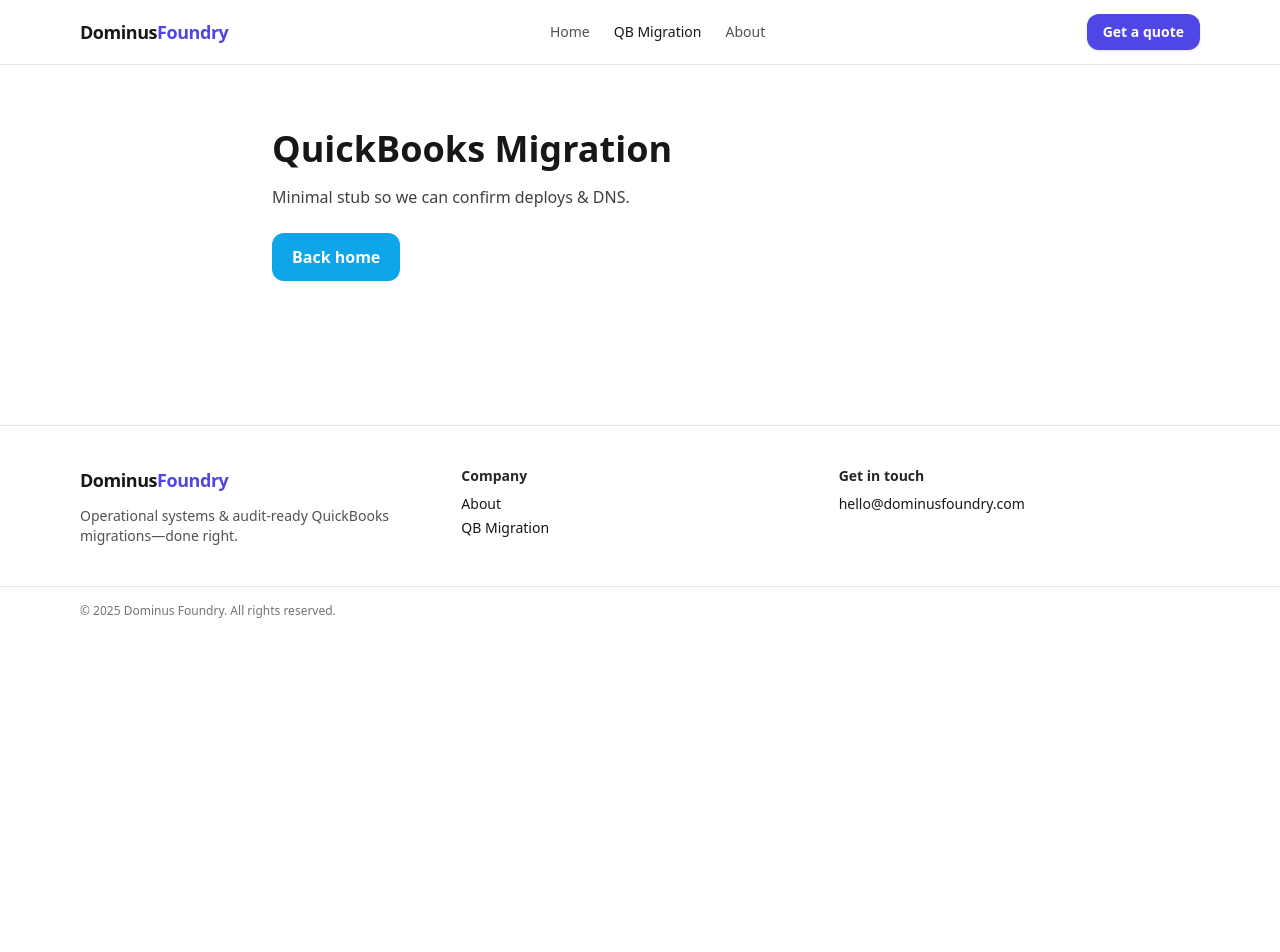
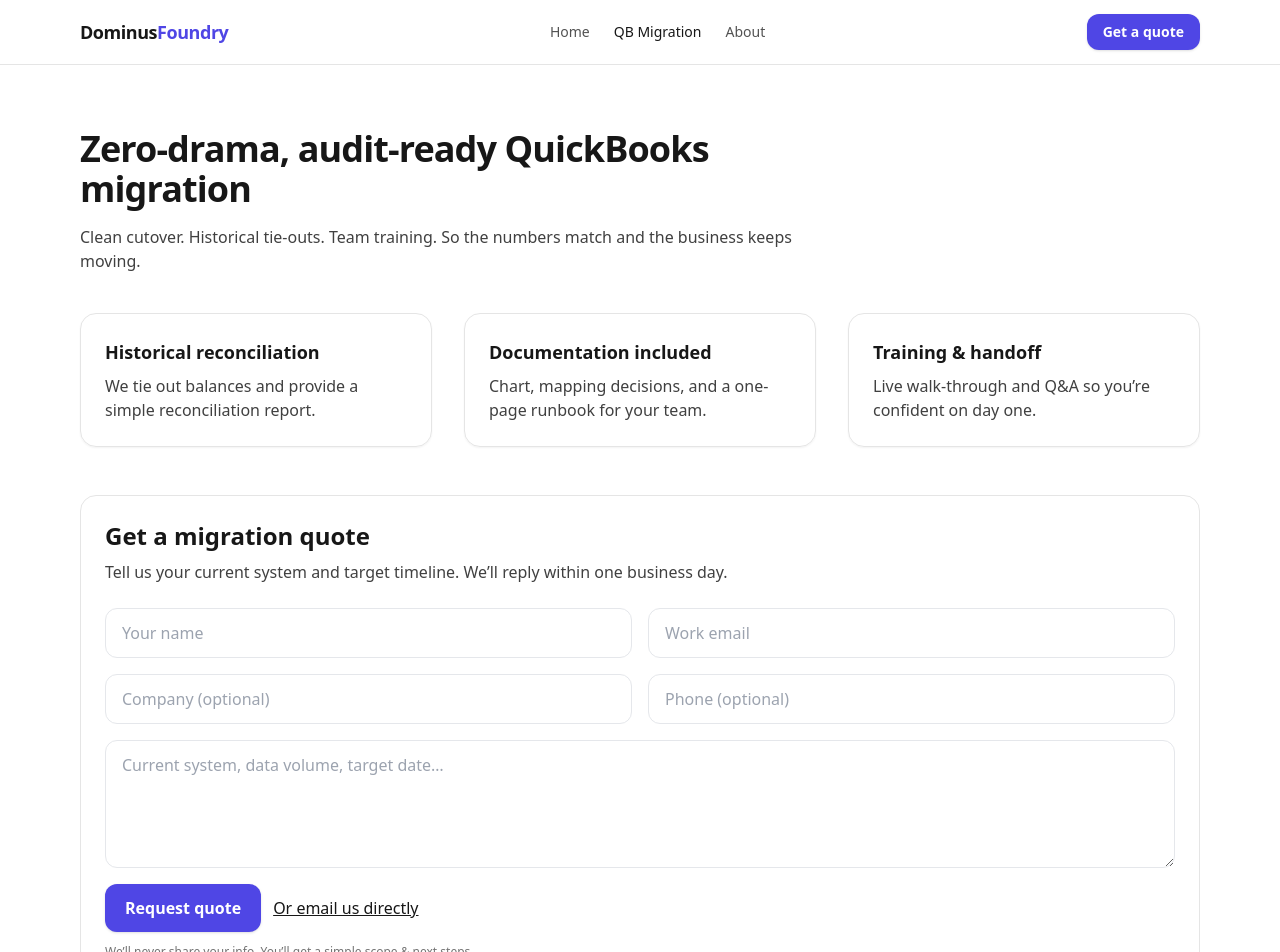
Before and after one commit to markl2305/dominusfoundry, a Next.js app: page /qb-migration in a window 1280 px wide. Shown: the top 952 px of the page. Before the commit the page ends 800 px from the top, so only its background shows below. Built offline with nearby package versions, Linux system fonts and the light colour scheme.

Commit message:
Update page.js

```diff
--- a/app/qb-migration/page.js
+++ b/app/qb-migration/page.js
@@ -1,14 +1,55 @@
-export const dynamic = 'force-dynamic';
+export const metadata = {
+  title: 'QuickBooks Migration — Dominus Foundry',
+  description: 'Zero-drama, audit-ready QuickBooks migrations with reconciliation, documentation, and training.'
+};
 
 export default function QB() {
   return (
-    <section className="py-16">
-      <div className="max-w-3xl mx-auto px-4">
-        <h1 className="text-4xl font-extrabold">QuickBooks Migration</h1>
-        <p className="mt-4 text-neutral-700">Minimal stub so we can confirm deploys & DNS.</p>
-        <a href="/" className="mt-6 inline-flex rounded-xl bg-brand px-5 py-3 font-semibold text-white">
-          Back home
-        </a>
+    <section className="mx-auto max-w-6xl px-4 py-16">
+      <div className="max-w-3xl">
+        <h1 className="text-4xl font-extrabold tracking-tight">
+          Zero-drama, audit-ready QuickBooks migration
+        </h1>
+        <p className="mt-4 text-neutral-700">
+          Clean cutover. Historical tie-outs. Team training. So the numbers match and the business keeps moving.
+        </p>
+      </div>
+
+      <div className="mt-10 grid gap-8 md:grid-cols-3">
+        {[
+          ['Historical reconciliation', 'We tie out balances and provide a simple reconciliation report.'],
+          ['Documentation included', 'Chart, mapping decisions, and a one-page runbook for your team.'],
+          ['Training & handoff', 'Live walk-through and Q&A so you’re confident on day one.']
+        ].map(([title, body]) => (
+          <div key={title} className="rounded-2xl border border-neutral-200 p-6 shadow-sm">
+            <div className="text-lg font-bold">{title}</div>
+            <p className="mt-2 text-neutral-700">{body}</p>
+          </div>
+        ))}
+      </div>
+
+      <div className="mt-12 rounded-2xl border border-neutral-200 p-6">
+        <h2 className="text-2xl font-bold">Get a migration quote</h2>
+        <p className="mt-2 text-neutral-700">Tell us your current system and target timeline. We’ll reply within one business day.</p>
+
+        {/* Temporary lightweight form — sends an email draft. We’ll replace with API/Resend later. */}
+        <form action="mailto:hello@dominusfoundry.com" method="post" encType="text/plain" className="mt-6 grid gap-4 md:grid-cols-2">
+          <input required name="Name" placeholder="Your name" className="rounded-xl border px-4 py-3 md:col-span-1" />
+          <input required type="email" name="Email" placeholder="Work email" className="rounded-xl border px-4 py-3 md:col-span-1" />
+          <input name="Company" placeholder="Company (optional)" className="rounded-xl border px-4 py-3 md:col-span-1" />
+          <input name="Phone" placeholder="Phone (optional)" className="rounded-xl border px-4 py-3 md:col-span-1" />
+          <textarea name="Context" placeholder="Current system, data volume, target date…" className="rounded-xl border px-4 py-3 md:col-span-2 min-h-32" />
+          <div className="md:col-span-2 flex items-center gap-3">
+            <button type="submit" className="inline-flex items-center rounded-xl bg-indigo-600 px-5 py-3 font-semibold text-white shadow">Request quote</button>
+            <a href="mailto:hello@dominusfoundry.com" className="underline">Or email us directly</a>
+          </div>
+        </form>
+
+        <p className="mt-3 text-xs text-neutral-500">We’ll never share your info. You’ll get a simple scope & next steps.</p>
+      </div>
+
+      <div className="mt-12">
+        <a href="/" className="underline">Back to home</a>
       </div>
     </section>
   );
```
